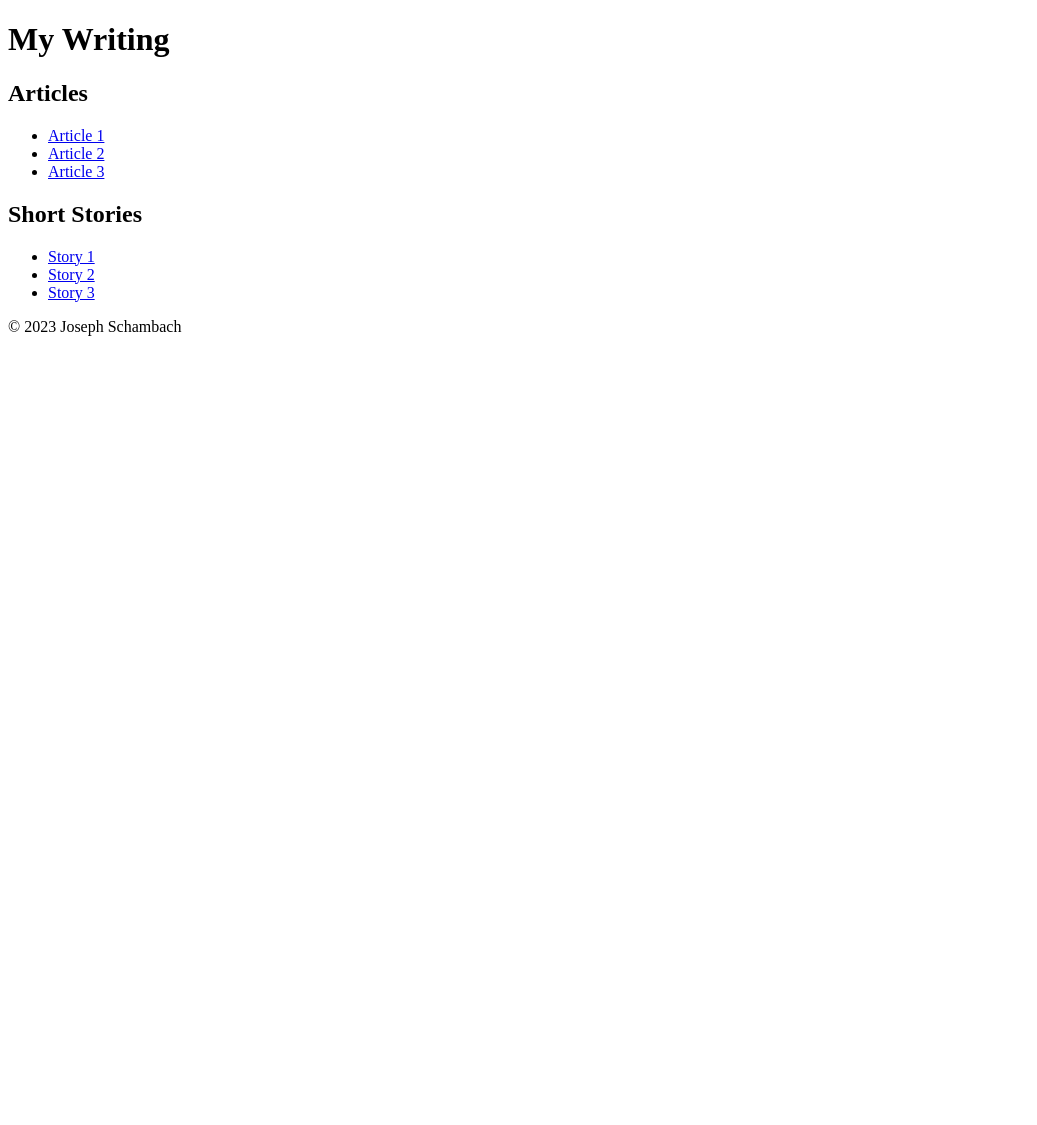
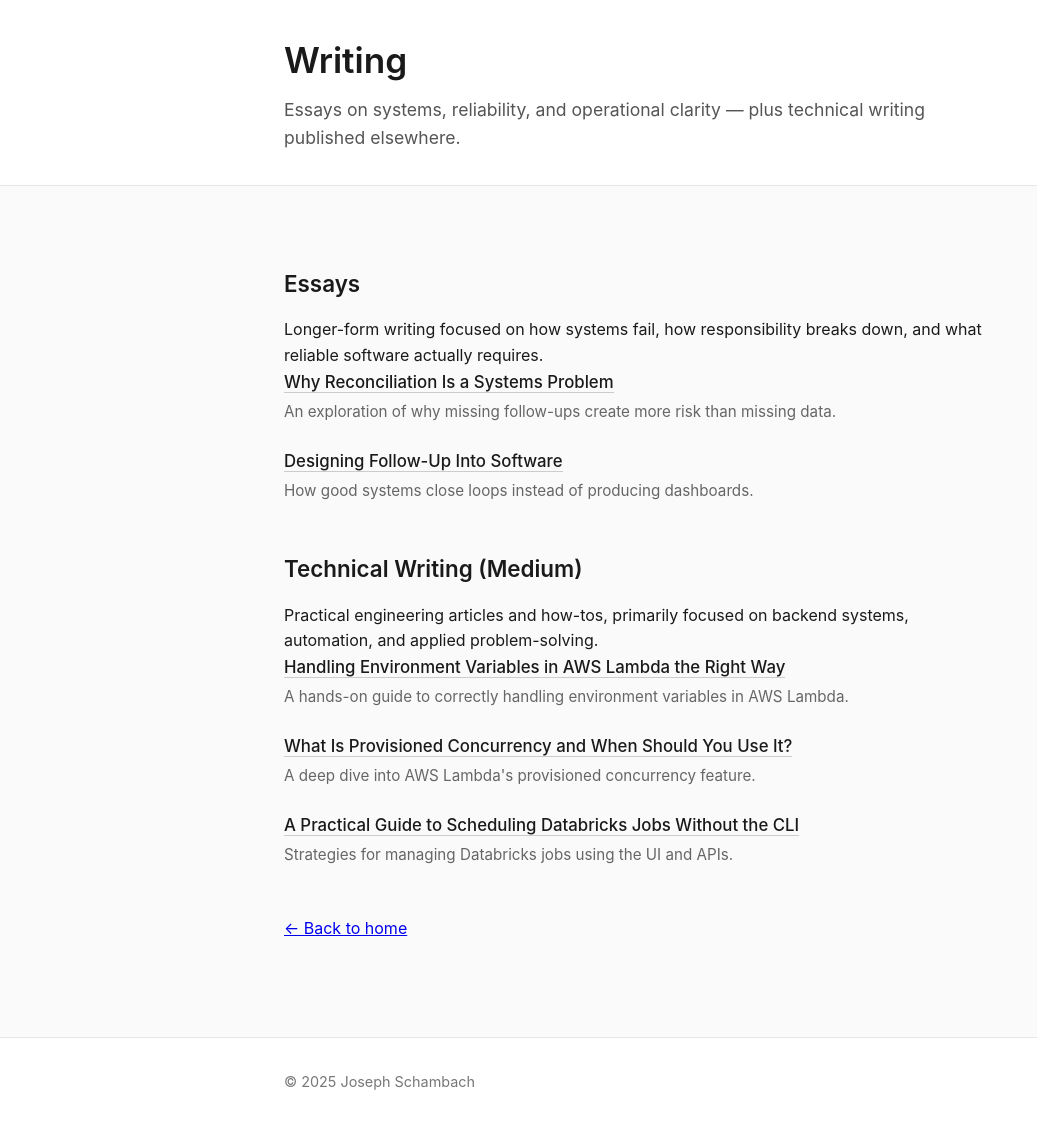
Before and after one commit to JosephSchambach/josephschambach.github.io, a plain HTML site: page writing/index.html in a window 1280 px wide. Shown: the whole page, without its empty margins (0-1037 px from the left). Before the commit the page ends 800 px from the top, so only its background shows below. Drawn offline with Linux system fonts and the light colour scheme.

Commit message:
adding styling and building out pages more fully

```diff
--- /dev/null
+++ b/styles.css
@@ -0,0 +1,96 @@
+/* Base reset */
+* {
+    margin: 0;
+    padding: 0;
+    box-sizing: border-box;
+}
+
+/* Typography */
+body {
+    font-family: -apple-system, BlinkMacSystemFont, "Segoe UI",
+                 Roboto, Oxygen, Ubuntu, Cantarell, "Helvetica Neue", Arial, sans-serif;
+    color: #1a1a1a;
+    background-color: #fafafa;
+    line-height: 1.6;
+}
+
+/* Layout */
+.container {
+    max-width: 760px;
+    margin: 0 auto;
+    padding: 2rem 1.5rem;
+}
+
+/* Header */
+.site-header {
+    background-color: #ffffff;
+    border-bottom: 1px solid #e6e6e6;
+}
+
+.site-header h1 {
+    font-size: 2.2rem;
+    font-weight: 600;
+    margin-bottom: 0.5rem;
+}
+
+.subtitle {
+    color: #555;
+    font-size: 1.1rem;
+}
+
+/* Sections */
+main section {
+    margin-top: 3rem;
+}
+
+h2 {
+    font-size: 1.4rem;
+    margin-bottom: 1rem;
+    font-weight: 600;
+}
+
+/* Intro */
+.intro p {
+    font-size: 1.05rem;
+    color: #333;
+}
+
+/* Writing list */
+.writing-list {
+    list-style: none;
+}
+
+.writing-list li {
+    margin-bottom: 1.5rem;
+}
+
+.writing-list a {
+    font-size: 1.05rem;
+    font-weight: 500;
+    color: #1a1a1a;
+    text-decoration: none;
+    border-bottom: 1px solid #ccc;
+}
+
+.writing-list a:hover {
+    border-bottom-color: #000;
+}
+
+.description {
+    display: block;
+    font-size: 0.95rem;
+    color: #666;
+    margin-top: 0.25rem;
+}
+
+/* Footer */
+.site-footer {
+    margin-top: 4rem;
+    border-top: 1px solid #e6e6e6;
+    background-color: #ffffff;
+}
+
+.site-footer p {
+    font-size: 0.9rem;
+    color: #777;
+}
--- a/writing/index.html
+++ b/writing/index.html
@@ -3,33 +3,93 @@
 <head>
     <meta charset="UTF-8">
     <meta name="viewport" content="width=device-width, initial-scale=1.0">
-    <title>My Writing</title>
-    <link rel="stylesheet" href="../../styles.css">
+    <title>Writing | Joseph Schambach</title>
+    <link rel="stylesheet" href="../styles.css">
 </head>
 <body>
-    <header>
-        <h1>My Writing</h1>
+
+    <header class="site-header">
+        <div class="container">
+            <h1>Writing</h1>
+            <p class="subtitle">
+                Essays on systems, reliability, and operational clarity — plus technical writing published elsewhere.
+            </p>
+        </div>
     </header>
-    <main>
+
+    <main class="container">
+
         <section>
-            <h2>Articles</h2>
-            <ul>
-                <li><a href="#">Article 1</a></li>
-                <li><a href="#">Article 2</a></li>
-                <li><a href="#">Article 3</a></li>
+            <h2>Essays</h2>
+            <p>
+                Longer-form writing focused on how systems fail, how responsibility breaks down,
+                and what reliable software actually requires.
+            </p>
+
+            <ul class="writing-list">
+                <li>
+                    <a href="#">Why Reconciliation Is a Systems Problem</a>
+                    <span class="description">
+                        An exploration of why missing follow-ups create more risk than missing data.
+                    </span>
+                </li>
+                <li>
+                    <a href="#">Designing Follow-Up Into Software</a>
+                    <span class="description">
+                        How good systems close loops instead of producing dashboards.
+                    </span>
+                </li>
             </ul>
         </section>
+
         <section>
-            <h2>Short Stories</h2>
-            <ul>
-                <li><a href="#">Story 1</a></li>
-                <li><a href="#">Story 2</a></li>
-                <li><a href="#">Story 3</a></li>
+            <h2>Technical Writing (Medium)</h2>
+            <p>
+                Practical engineering articles and how-tos, primarily focused on backend systems,
+                automation, and applied problem-solving.
+            </p>
+
+            <ul class="writing-list">
+                <li>
+                    <a href="hhttps://medium.com/aws-in-plain-english/handling-environment-variables-in-lambda-the-right-way-ad8afb89ee45" target="_blank" rel="noopener">
+                        Handling Environment Variables in AWS Lambda the Right Way
+                    </a>
+                    <span class="description">
+                        A hands-on guide to correctly handling environment variables in AWS Lambda.
+                    </span>
+                </li>
+                <li>
+                    <a href="https://medium.com/aws-in-plain-english/what-is-provisioned-concurrency-and-when-should-you-use-it-6eab44e9cd46" target="_blank" rel="noopener">
+                        What Is Provisioned Concurrency and When Should You Use It?
+                    </a>
+                    <span class="description">
+                        A deep dive into AWS Lambda's provisioned concurrency feature.
+                    </span>
+                </li>
+                <li>
+                    <a href="https://medium.com/aws-in-plain-english/a-practical-guide-to-scheduling-databricks-jobs-without-the-cli-a0342586e8d3" target="_blank" rel="noopener">
+                        A Practical Guide to Scheduling Databricks Jobs Without the CLI
+                    </a>
+                    <span class="description">
+                        Strategies for managing Databricks jobs using the UI and APIs.
+                    </span>
+                </li>
             </ul>
         </section>
+
+        <section>
+            <p>
+                <a href="../index.html">← Back to home</a>
+            </p>
+        </section>
+
     </main>
-    <footer>
-        <p>&copy; 2023 Joseph Schambach</p>
+
+    <footer class="site-footer">
+        <div class="container">
+            <p>&copy; 2025 Joseph Schambach</p>
+        </div>
     </footer>
+
 </body>
 </html>
```
Also changed, not shown: about/index.html (deleted, +0 -27 lines), contact/index.html (+39 -9 lines), index.html (+54 -13 lines).
